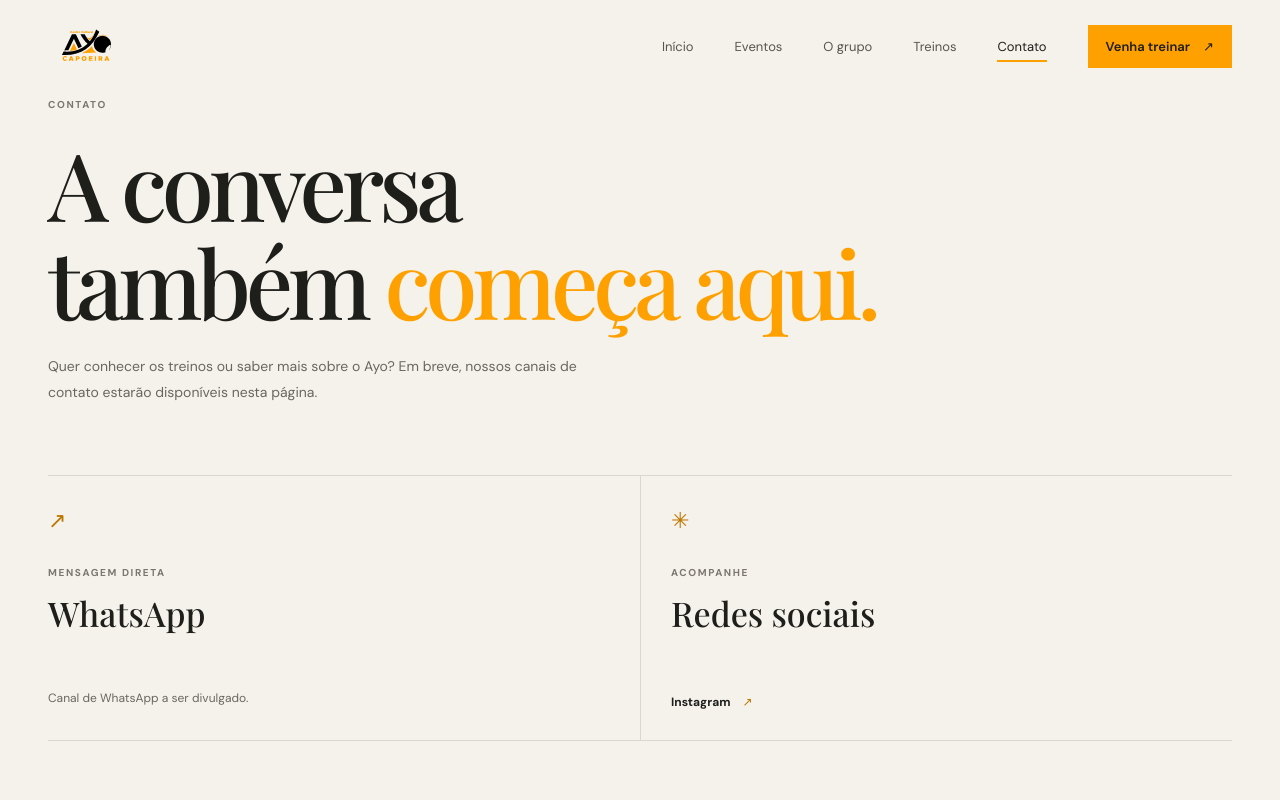
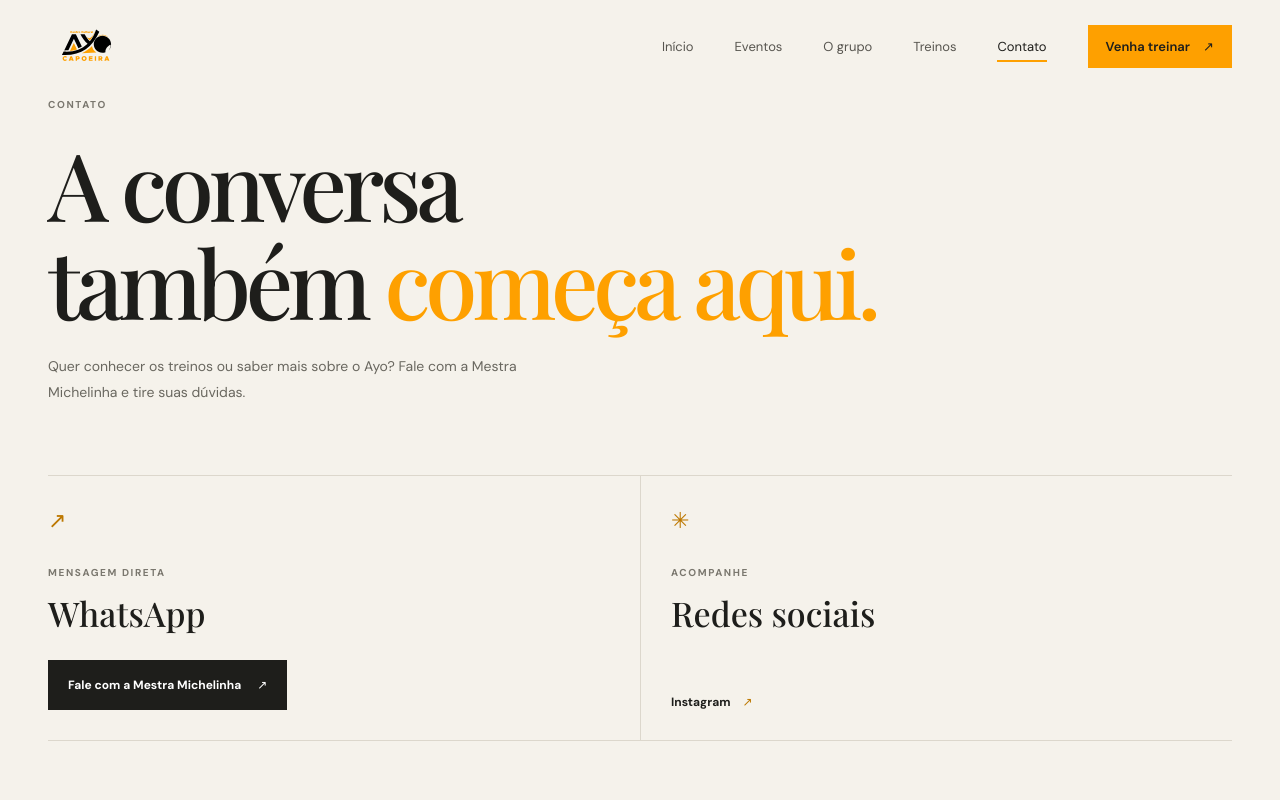
Before and after one commit to LucaMaia/ayo-site, a React (Vite) app: page /contato in a window 1280 px wide. Shown: the top 800 px of the page. Built offline with nearby package versions, Linux system fonts and the light colour scheme; a web font is replaced by a local one.

Commit message:
informacoes de contato

```diff
--- a/src/data/site-config.ts
+++ b/src/data/site-config.ts
@@ -2,7 +2,7 @@ export const SITE_CONFIG = {
   horario: "18h30 às 19h30",
   responsavel: "Mestra Michelinha",
   diasTreino: ["Segunda", "Quarta", "Sexta"],
-  whatsappNumero: "",
+  whatsappNumero: "5561992037974",
   instagram: "https://www.instagram.com/ayocapoeira_/",
   facebook: "",
   youtube: "",
@@ -27,7 +27,9 @@ export const FOTOGRAFIAS = [
   },
 ];
 
-export function getWhatsAppLink(message = "Olá! Gostaria de saber mais sobre o Ayo Capoeira.") {
+export function getWhatsAppLink(
+  message = "Olá, Mestra Michelinha, gostaria de mais informações sobre suas aulas de capoeira.",
+) {
   const numero = SITE_CONFIG.whatsappNumero.replace(/\D/g, "");
   return numero
     ? `https://wa.me/${numero}?text=${encodeURIComponent(message)}`
--- a/src/pages/Contact.tsx
+++ b/src/pages/Contact.tsx
@@ -18,8 +18,8 @@ export default function Contact() {
           também <em>começa aqui.</em>
         </h1>
         <p>
-          Quer conhecer os treinos ou saber mais sobre o Ayo? Em breve, nossos
-          canais de contato estarão disponíveis nesta página.
+          Quer conhecer os treinos ou saber mais sobre o Ayo? Fale com a Mestra
+          Michelinha e tire suas dúvidas.
         </p>
       </section>
       <section className="contact-options page-width" id="redes">
@@ -36,7 +36,7 @@ export default function Contact() {
               target="_blank"
               rel="noreferrer"
             >
-              Fale com o Ayo <span aria-hidden="true">↗</span>
+              Fale com a Mestra Michelinha <span aria-hidden="true">↗</span>
             </a>
           ) : (
             <p className="contact-unavailable">
```
Also changed, not shown: 3 other files (tests, documents, lock files or other folders).
